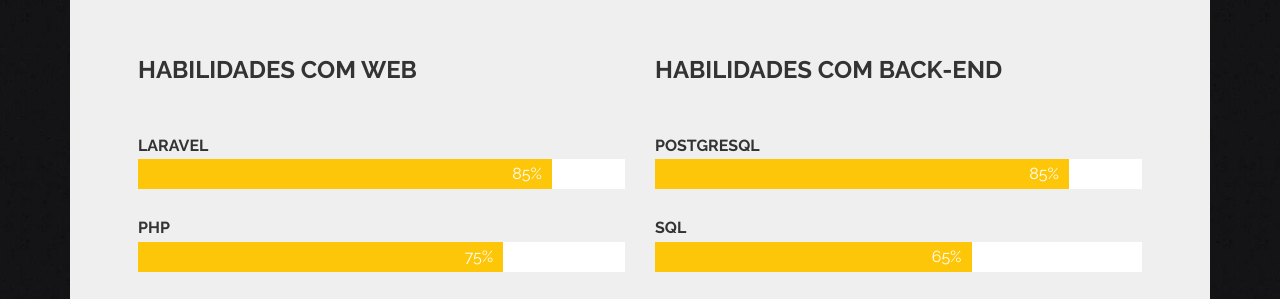
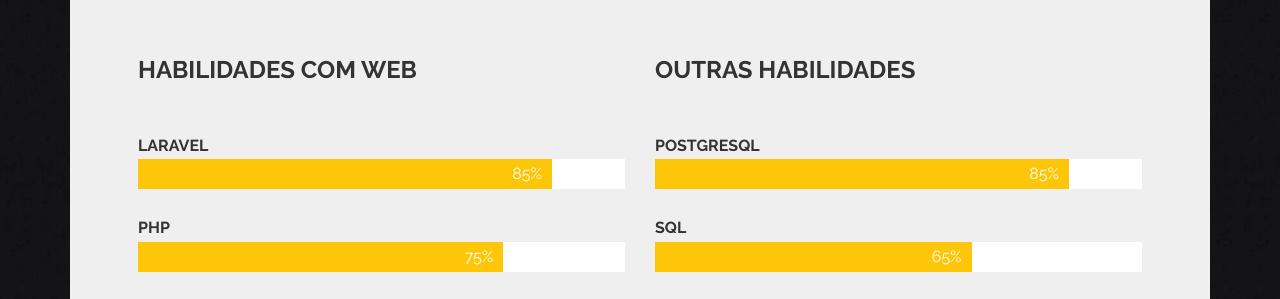
Before and after one commit to jilcimar/jilcimar.github.io, a plain HTML site: page index.html in a window 1280 px wide. Shown: the part 757-1056 px from the top of the page. Drawn offline with Linux system fonts and the light colour scheme; some packages are replaced by stand-ins of ours.

Commit message:
atualizando

```diff
--- a/index.html
+++ b/index.html
@@ -215,7 +215,7 @@
 
                         <div class="col-md-6 wow fadeInUp animated">
                             <div class="skill_text">
-                                <h4>habilidades com back-end</h4>
+                                <h4>Outras Habilidades</h4>
                             </div>
                             <div class="skill_item_inner">
                                 <div class="single_skill">
```
